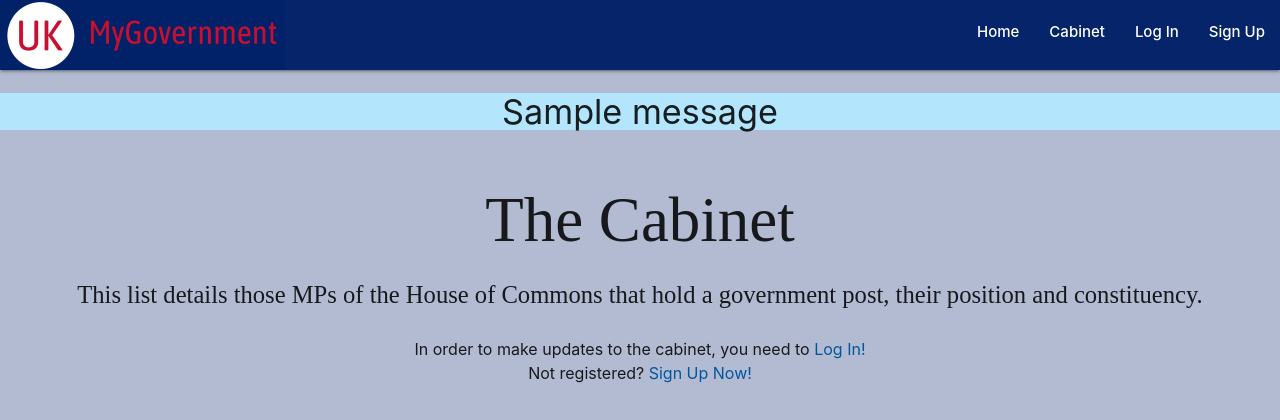
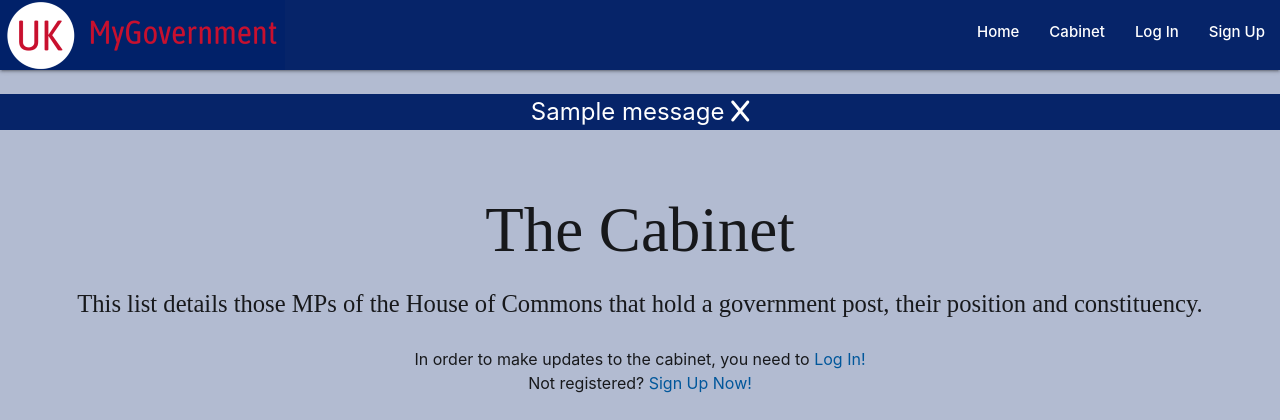
Before and after one commit to alikariminik/MyGov-Milestone-Project-3, a Flask app: page /cabinet in a window 1280 px wide. Shown: the top 420 px of the page. Run offline with Flask 2, Linux system fonts and the light colour scheme; one stand-in notice (Sample message) is shown; a database or web service that is not in the repository returns one stand-in record (values such as "Sample title"); some libraries are stand-ins or nearby versions.

Commit message:
Added x icon to remove flash messages

```diff
--- a/templates/base.html
+++ b/templates/base.html
@@ -46,12 +46,13 @@
     </header>
 
     <!-- flash messages -->
-    <div>
+    <div id="flash-message">
+        <!-- flash messages -->
         {% with messages = get_flashed_messages() %}
             {% if messages %}
                 {% for message in messages %}
                     <div class="row flashes">
-                        <h4 class="light-blue lighten-4 center-align">{{ message }}</h4>
+                        <p style="background-color: #062469; color: white; font-size: 24px ;" class="center-align">{{ message }}    <i class="fa-solid fa-x" id="flashx" onclick="removeFlash()"></i></p>
                     </div>
                 {% endfor %}
             {% endif %}
```
